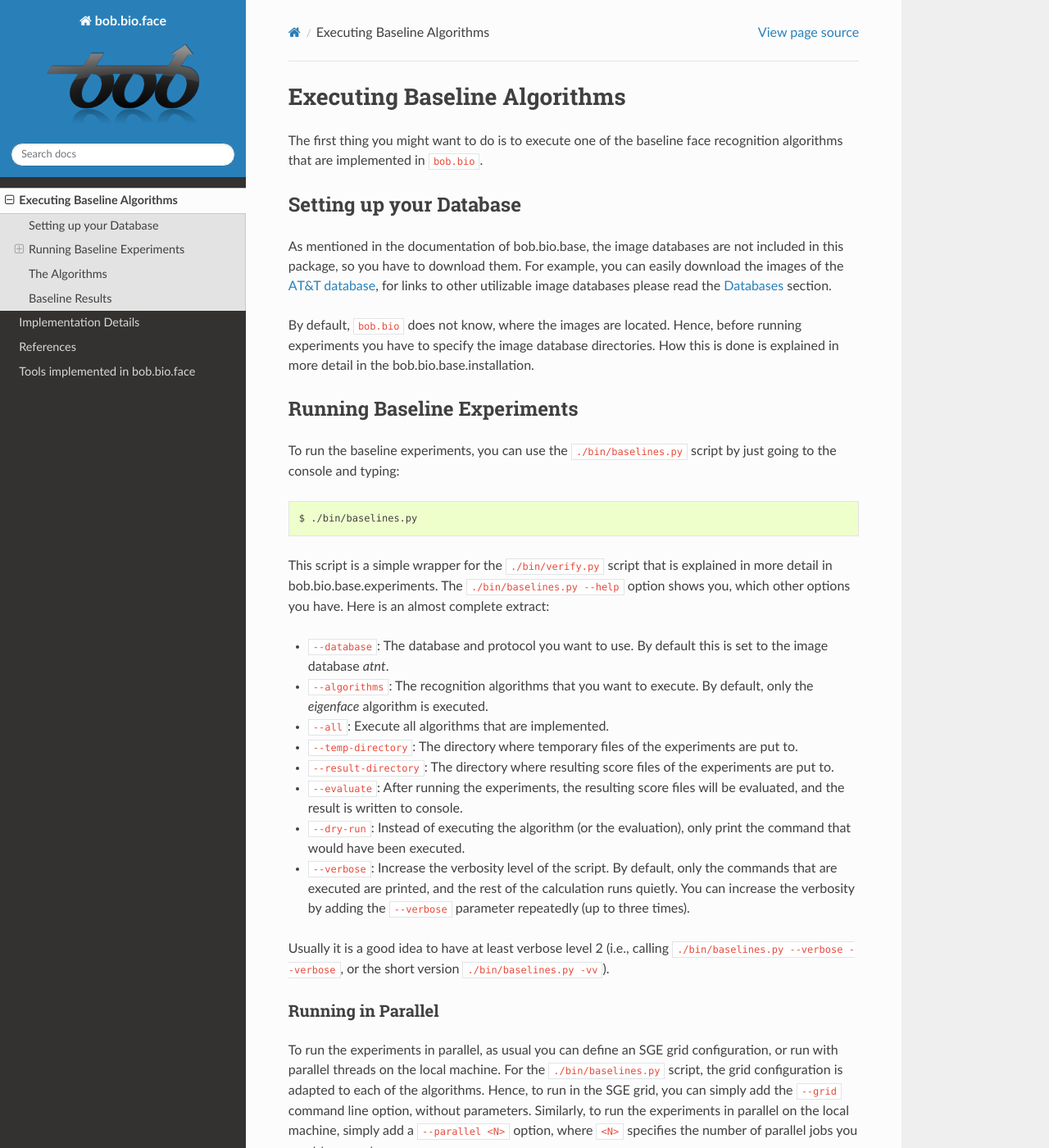
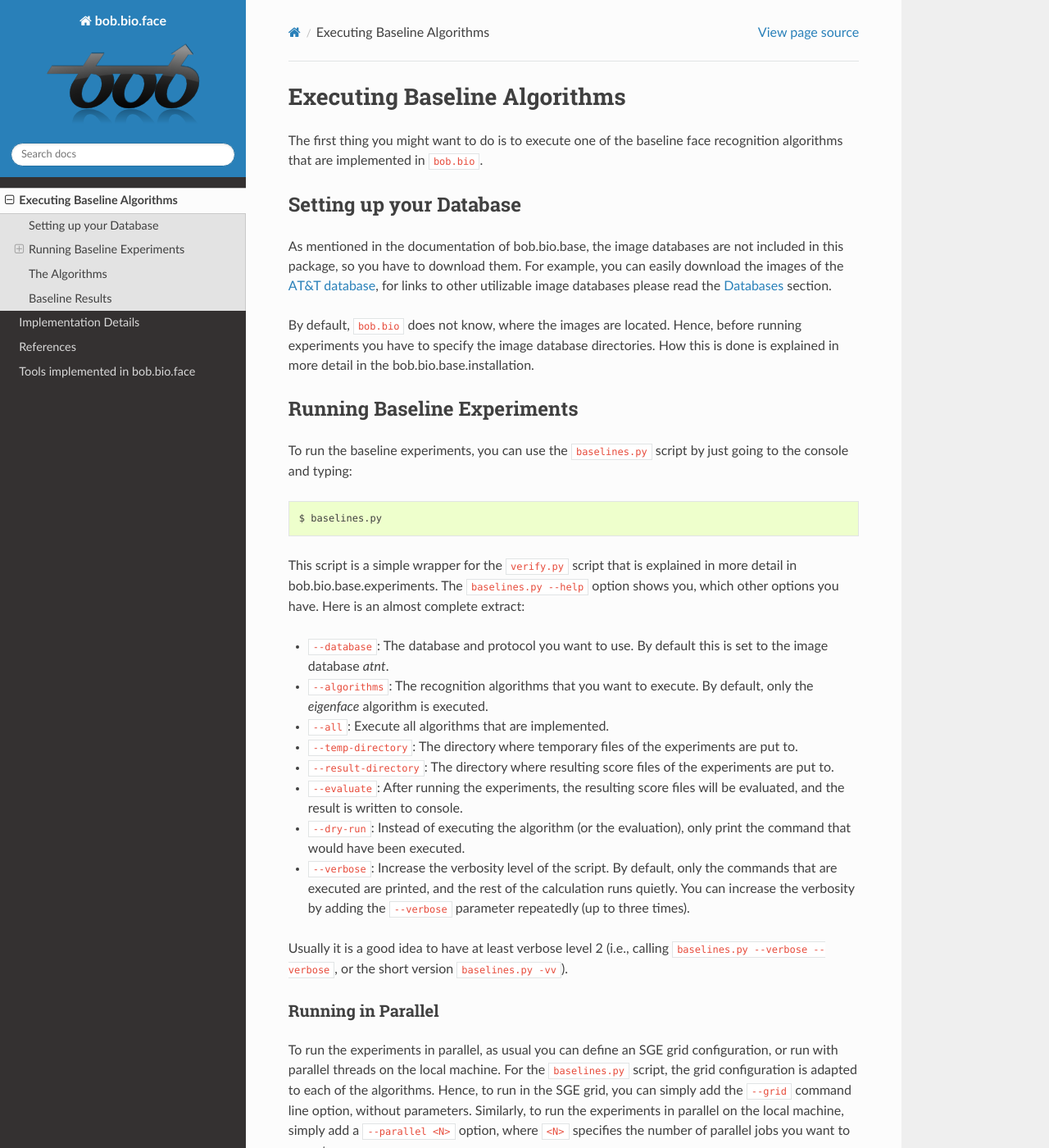
Before and after one commit to bioidiap/bob.bio.face, a Sphinx documentation site: the page built from doc/baselines.rst, in a window 1280 px wide and 1400 px high. Shown: the whole window at 82% size. Built offline with Sphinx 7.4.7 and the Read the Docs theme 2.0.0, drawn with Linux system fonts in a browser that asks for light colours; formulas are drawn with MathJax 3; the version number could not be read and is left out; some of the changed text lies outside the part shown.

Commit message:
removed unnecessary commands starting with ./bin/

```diff
--- a/doc/baselines.rst
+++ b/doc/baselines.rst
@@ -24,14 +24,14 @@ How this is done is explained in more detail in the :ref:`bob.bio.base.installat
 Running Baseline Experiments
 ----------------------------
 
-To run the baseline experiments, you can use the ``./bin/baselines.py`` script by just going to the console and typing:
+To run the baseline experiments, you can use the ``baselines.py`` script by just going to the console and typing:
 
 .. code-block:: sh
 
-   $ ./bin/baselines.py
+   $ baselines.py
 
-This script is a simple wrapper for the ``./bin/verify.py`` script that is explained in more detail in :ref:`bob.bio.base.experiments`.
-The ``./bin/baselines.py --help`` option shows you, which other options you have.
+This script is a simple wrapper for the ``verify.py`` script that is explained in more detail in :ref:`bob.bio.base.experiments`.
+The ``baselines.py --help`` option shows you, which other options you have.
 Here is an almost complete extract:
 
 * ``--database``: The database and protocol you want to use.
@@ -47,13 +47,13 @@ Here is an almost complete extract:
   By default, only the commands that are executed are printed, and the rest of the calculation runs quietly.
   You can increase the verbosity by adding the ``--verbose`` parameter repeatedly (up to three times).
 
-Usually it is a good idea to have at least verbose level 2 (i.e., calling ``./bin/baselines.py --verbose --verbose``, or the short version ``./bin/baselines.py -vv``).
+Usually it is a good idea to have at least verbose level 2 (i.e., calling ``baselines.py --verbose --verbose``, or the short version ``baselines.py -vv``).
 
 Running in Parallel
 ~~~~~~~~~~~~~~~~~~~
 
 To run the experiments in parallel, as usual you can define an SGE grid configuration, or run with parallel threads on the local machine.
-For the ``./bin/baselines.py`` script, the grid configuration is adapted to each of the algorithms.
+For the ``baselines.py`` script, the grid configuration is adapted to each of the algorithms.
 Hence, to run in the SGE grid, you can simply add the ``--grid`` command line option, without parameters.
 Similarly, to run the experiments in parallel on the local machine, simply add a ``--parallel <N>`` option, where ``<N>`` specifies the number of parallel jobs you want to execute.
 
@@ -149,14 +149,14 @@ Additionally, the following algorithms can be executed, when the :ref:`bob.bio.c
 Baseline Results
 ----------------
 
-To evaluate the results, a wrapper call to ``./bin/evaluate.py`` is produced by the ``./bin/baselines.py --evaluate`` command.
+To evaluate the results, a wrapper call to ``evaluate.py`` is produced by the ``baselines.py --evaluate`` command.
 Several types of evaluation can be achieved, see :ref:`bob.bio.base.evaluate` for details.
 Particularly, here we can enable ROC curves, DET plots, CMC curves and the computation of EER/HTER.
 Hence, the complete set of results of the baseline experiments are generated using:
 
 .. code-block:: sh
 
-  $ ./bin/baselines.py --all -vv --evaluate ROC DET CMC HTER
+  $ baselines.py --all -vv --evaluate ROC DET CMC HTER
 
 If you specified other parameters for the execution of the algorithms, e.g., the ``--directory`` flag, you have to add these options here as well.
 If you ran only a sub-set of the available, the missing algorithms will just be skipped.
```
Also changed, not shown: doc/implementation.rst (+4 -4 lines), 2 other files.
